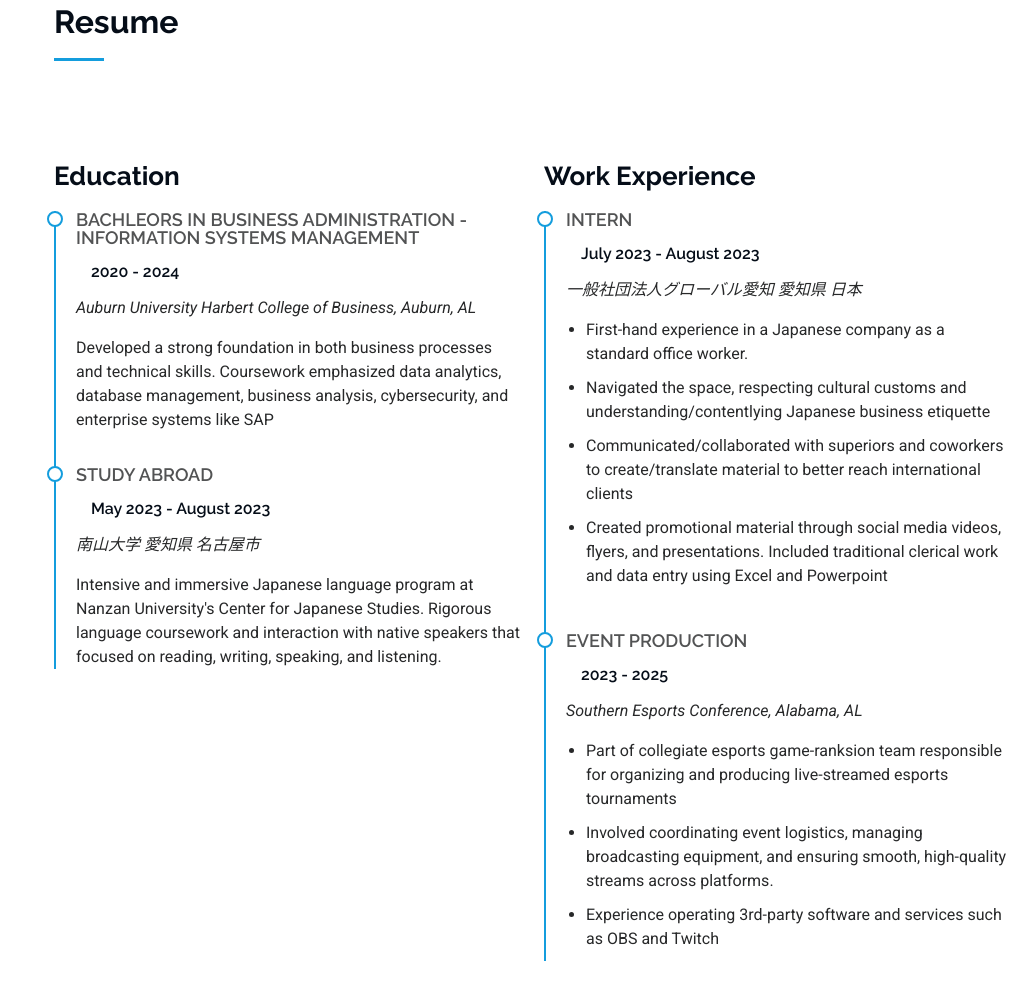
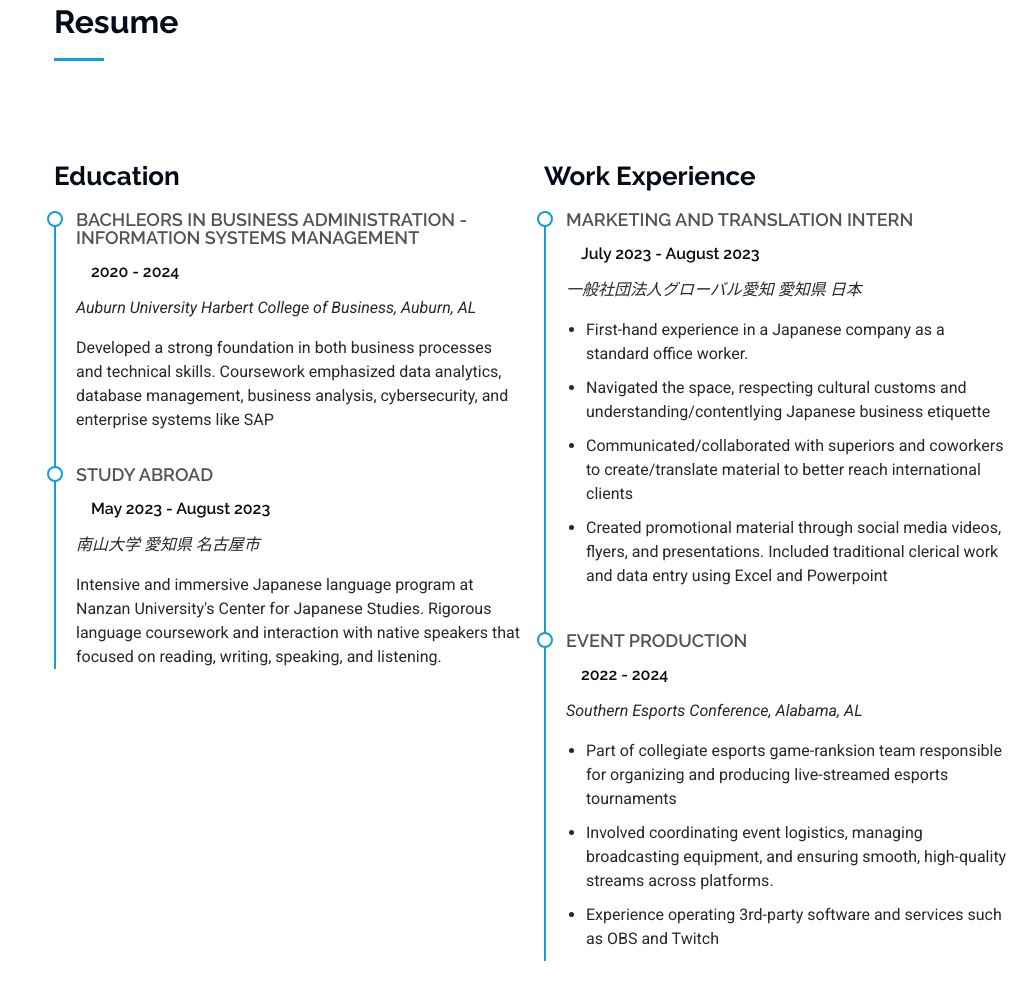
Before and after one commit to Johnny-TN56/Johnny-TN56.github.io, a plain HTML site: page index.html in a window 1280 px wide. Shown: the part 2188-3171 px from the top of the page, without its empty margins (258-1280 px from the left). Drawn offline with Linux system fonts and the light colour scheme.

Commit message:
Update index.html

```diff
--- a/index.html
+++ b/index.html
@@ -230,7 +230,7 @@
           <div class="col-lg-6" data-aos="fade-up" data-aos-delay="200">
             <h3 class="resume-title">Work Experience</h3>
             <div class="resume-item">
-              <h4>Intern</h4>
+              <h4>Marketing and Translation Intern</h4>
               <h5> July 2023 - August 2023</h5>
               <p><em>一般社団法人グローバル愛知  愛知県  日本 </em></p>
               <ul>
@@ -243,7 +243,7 @@
 
             <div class="resume-item">
               <h4>Event Production  </h4>
-              <h5>2023 - 2025</h5>
+              <h5>2022 - 2024</h5>
               <p><em>Southern Esports Conference, Alabama, AL</em></p>
               <ul>
                 <li>Part of collegiate esports game-ranksion team responsible for organizing and producing live-streamed esports tournaments</li>
```
